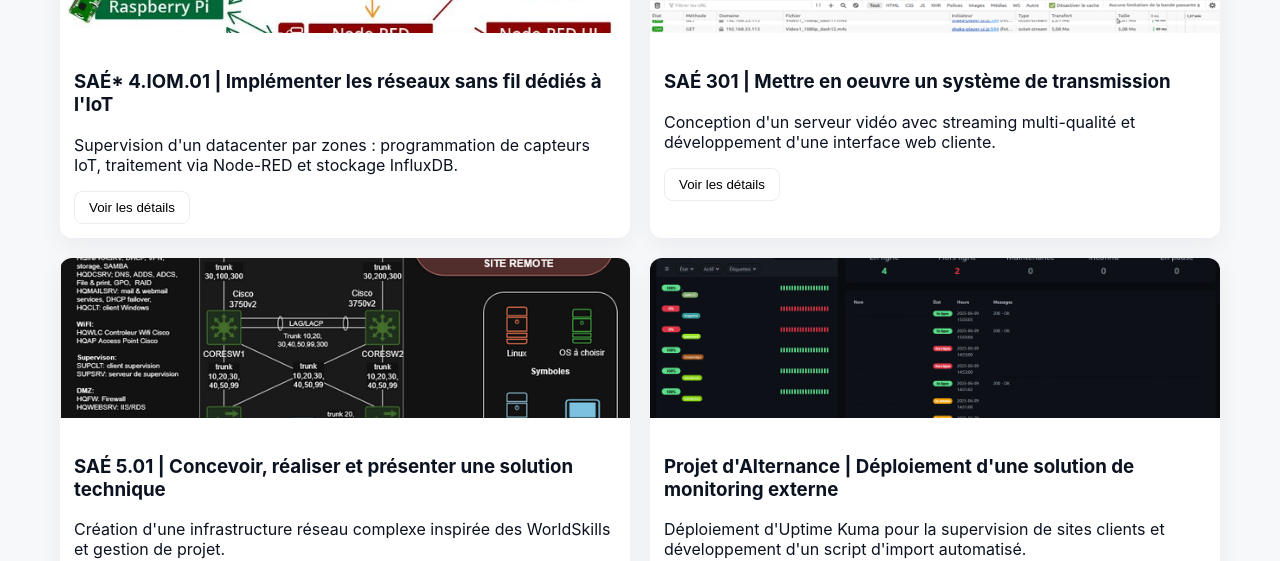
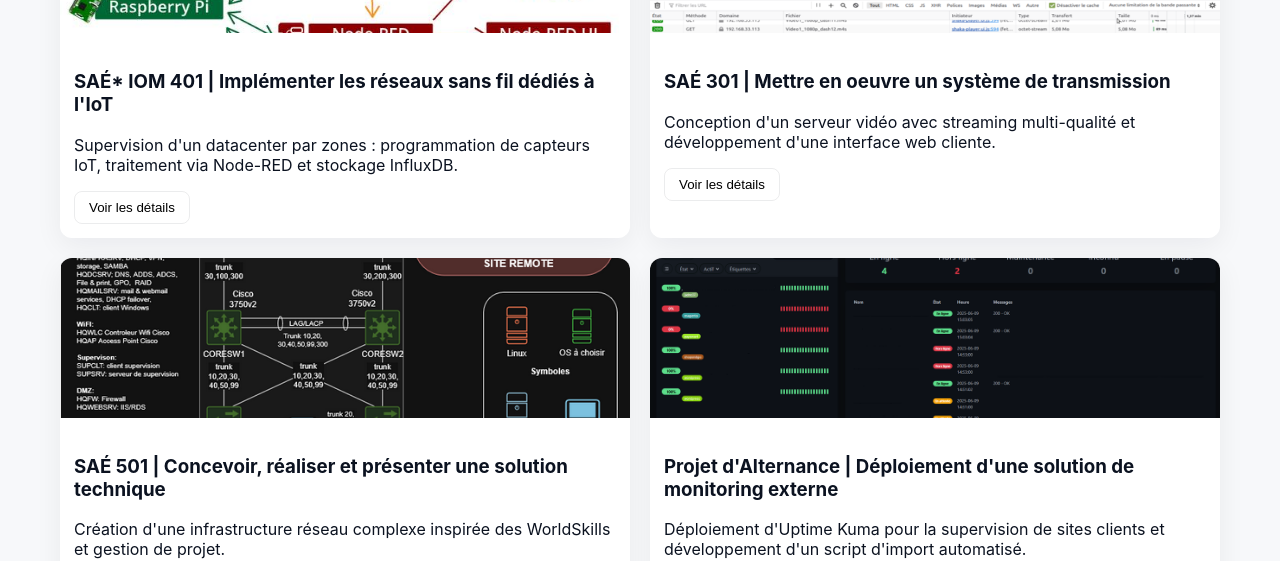
Before and after one commit to Petitluuuu/PortfolioIngenieur, a plain HTML site: page projets.html in a window 1280 px wide. Shown: the part 343-904 px from the top of the page. Drawn offline with Linux system fonts and the light colour scheme.

Commit message:
Add files via upload

```diff
--- a/projets.html
+++ b/projets.html
@@ -38,7 +38,7 @@
 <article class="project-card" data-project="sae_iot">
 <img src="sgdf.PNG" alt="Projet IoT Datacenter">
 <div class="project-body">
-<h3>SAÉ* 4.IOM.01 | Implémenter les réseaux sans fil dédiés à l'IoT</h3>
+<h3>SAÉ* IOM 401 | Implémenter les réseaux sans fil dédiés à l'IoT</h3>
 <p>Supervision d'un datacenter par zones : programmation de capteurs IoT, traitement via Node-RED et stockage InfluxDB.</p>
 <button class="btn ghost">Voir les détails</button>
 </div>
@@ -56,7 +56,7 @@
 <article class="project-card" data-project="projet3">
 <img src="aaa.PNG" alt="Projet SAÉ 501">
 <div class="project-body">
-<h3>SAÉ 5.01 | Concevoir, réaliser et présenter une solution technique</h3>
+<h3>SAÉ 501 | Concevoir, réaliser et présenter une solution technique</h3>
 <p>Création d'une infrastructure réseau complexe inspirée des WorldSkills et gestion de projet.</p>
 <button class="btn ghost">Voir les détails</button>
 </div>
@@ -101,7 +101,7 @@ const modalText = document.getElementById("modal-text");
 const projectData = {
   sae_iot: {
     img: "sgdf.PNG",
-    title: "SAÉ 4.IOM.01 | Implémenter les réseaux sans fil dédiés à l'IoT",
+    title: "SAÉ IOM 401 | Implémenter les réseaux sans fil dédiés à l'IoT",
     text: `Dans le cadre de cette SAÉ, l'objectif principal était d'équiper un datacenter avec des capteurs IoT afin d'en assurer la supervision physique et environnementale.
 
 Le datacenter étant divisé en plusieurs zones distinctes ayant des exigences différentes, il a fallu programmer les capteurs de manière spécifique pour qu'ils s'adaptent aux besoins précis de chaque environnement.
@@ -123,7 +123,7 @@ Cette réalisation m'a permis de comprendre concrètement les enjeux de la diffu
   },
   projet3: {
     img: "aaa.PNG",
-    title: "SAÉ 5.01 | Concevoir, réaliser et présenter une solution technique",
+    title: "SAÉ 501 | Concevoir, réaliser et présenter une solution technique",
     text: `Lors de la SAÉ 501, nous avons relevé le défi de créer une infrastructure réseau complexe et complète, en nous inspirant directement des compétitions WorldSkills.
 
 Ce projet comportait de nombreuses configurations techniques pointues, telles que la gestion du routage, la mise en place de VLANs avec VTP et la gestion de certificats pour DNSSEC. Face à un calendrier très serré, nous avons dû faire des choix stratégiques, comme prioriser le cœur de réseau plutôt que le bon fonctionnement de tous les services annexes, afin de garantir une fonctionnalité globale.
```
